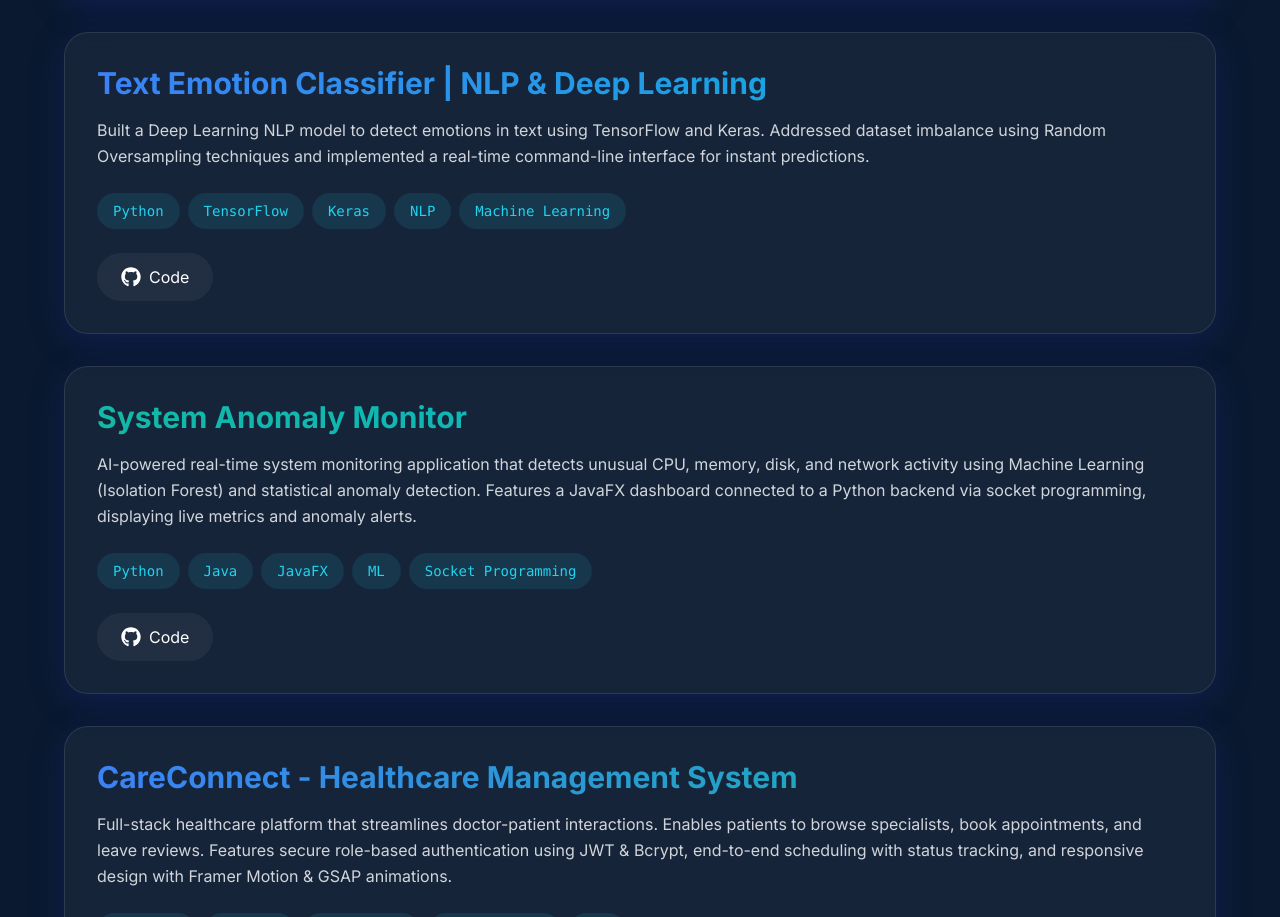
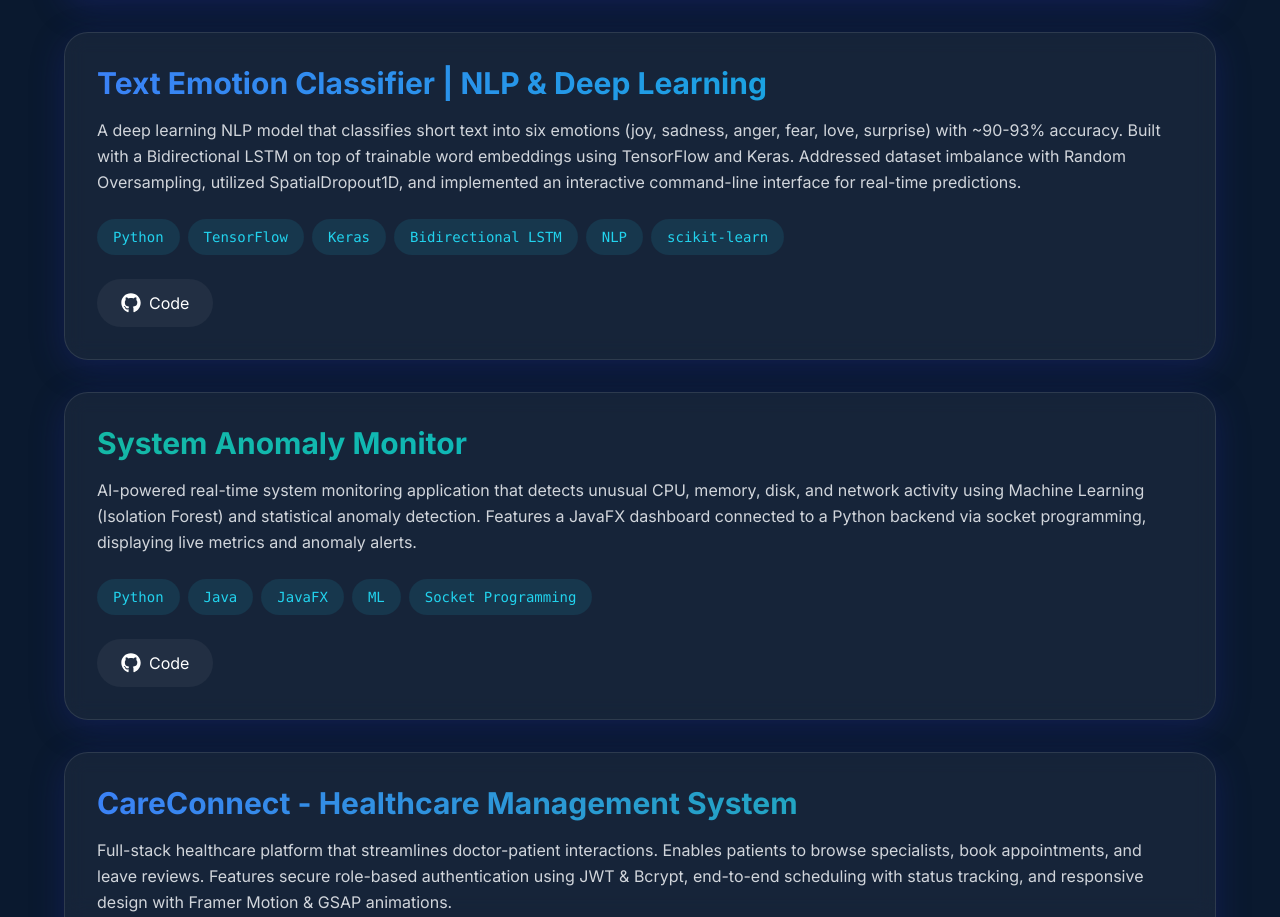
Before and after one commit to dheerusri324/portfolio, a React (Vite) app: page / in a window 1280 px wide. Shown: the part 3046-3963 px from the top of the page. Built offline with nearby package versions, Linux system fonts and the light colour scheme.

Commit message:
docs: Update Text Emotion Classifier description

```diff
--- a/src/components/Projects.jsx
+++ b/src/components/Projects.jsx
@@ -18,8 +18,8 @@ const Projects = () => {
     },
     {
       title: 'Text Emotion Classifier | NLP & Deep Learning',
-      description: 'Built a Deep Learning NLP model to detect emotions in text using TensorFlow and Keras. Addressed dataset imbalance using Random Oversampling techniques and implemented a real-time command-line interface for instant predictions.',
-      tech: ['Python', 'TensorFlow', 'Keras', 'NLP', 'Machine Learning'],
+      description: 'A deep learning NLP model that classifies short text into six emotions (joy, sadness, anger, fear, love, surprise) with ~90-93% accuracy. Built with a Bidirectional LSTM on top of trainable word embeddings using TensorFlow and Keras. Addressed dataset imbalance with Random Oversampling, utilized SpatialDropout1D, and implemented an interactive command-line interface for real-time predictions.',
+      tech: ['Python', 'TensorFlow', 'Keras', 'Bidirectional LSTM', 'NLP', 'scikit-learn'],
       github: 'https://github.com/dheerusri324/TextEmotionClassifier',
       live: null,
       gradient: 'from-blue-500 to-cyan-500',
```
